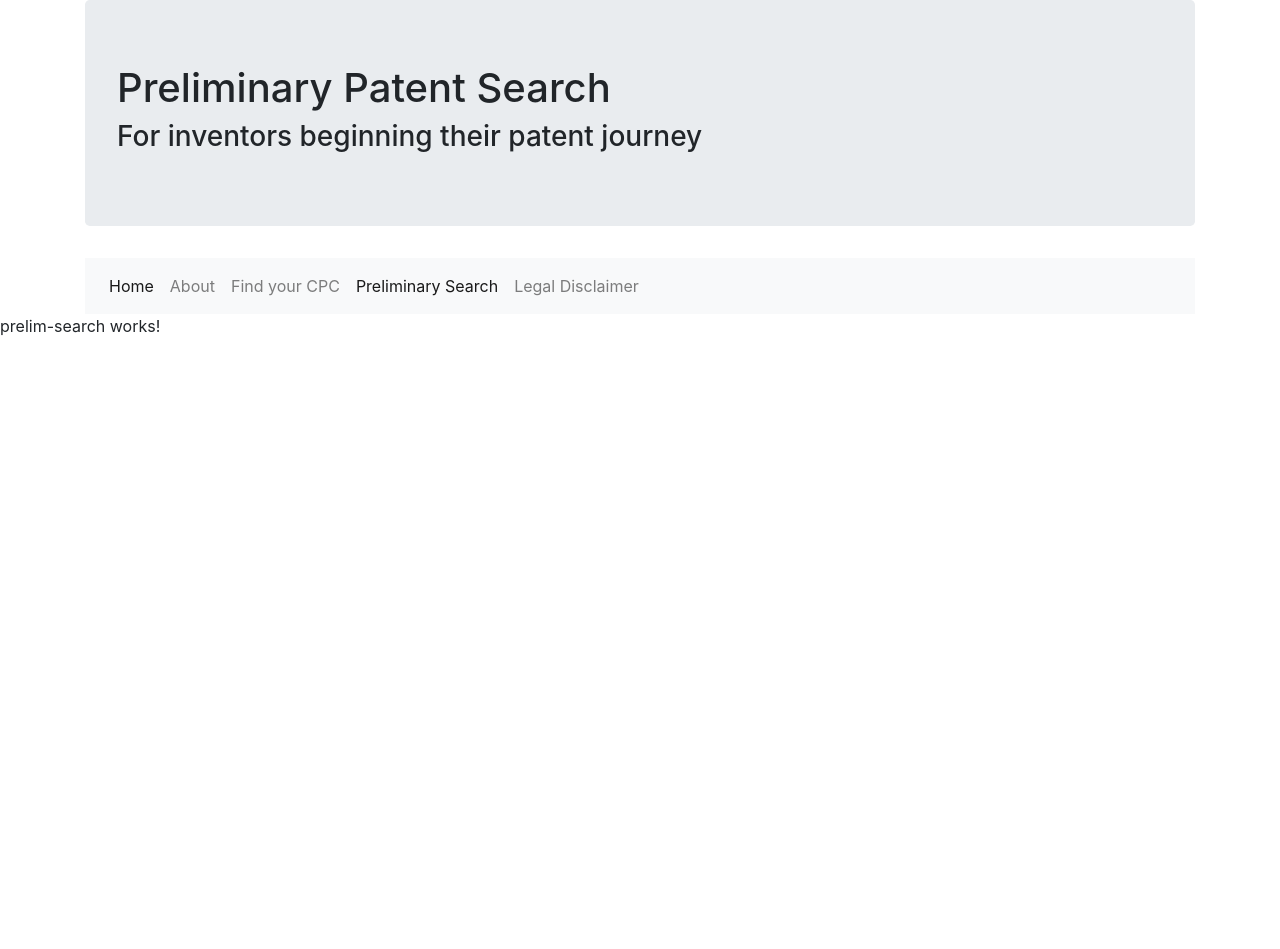
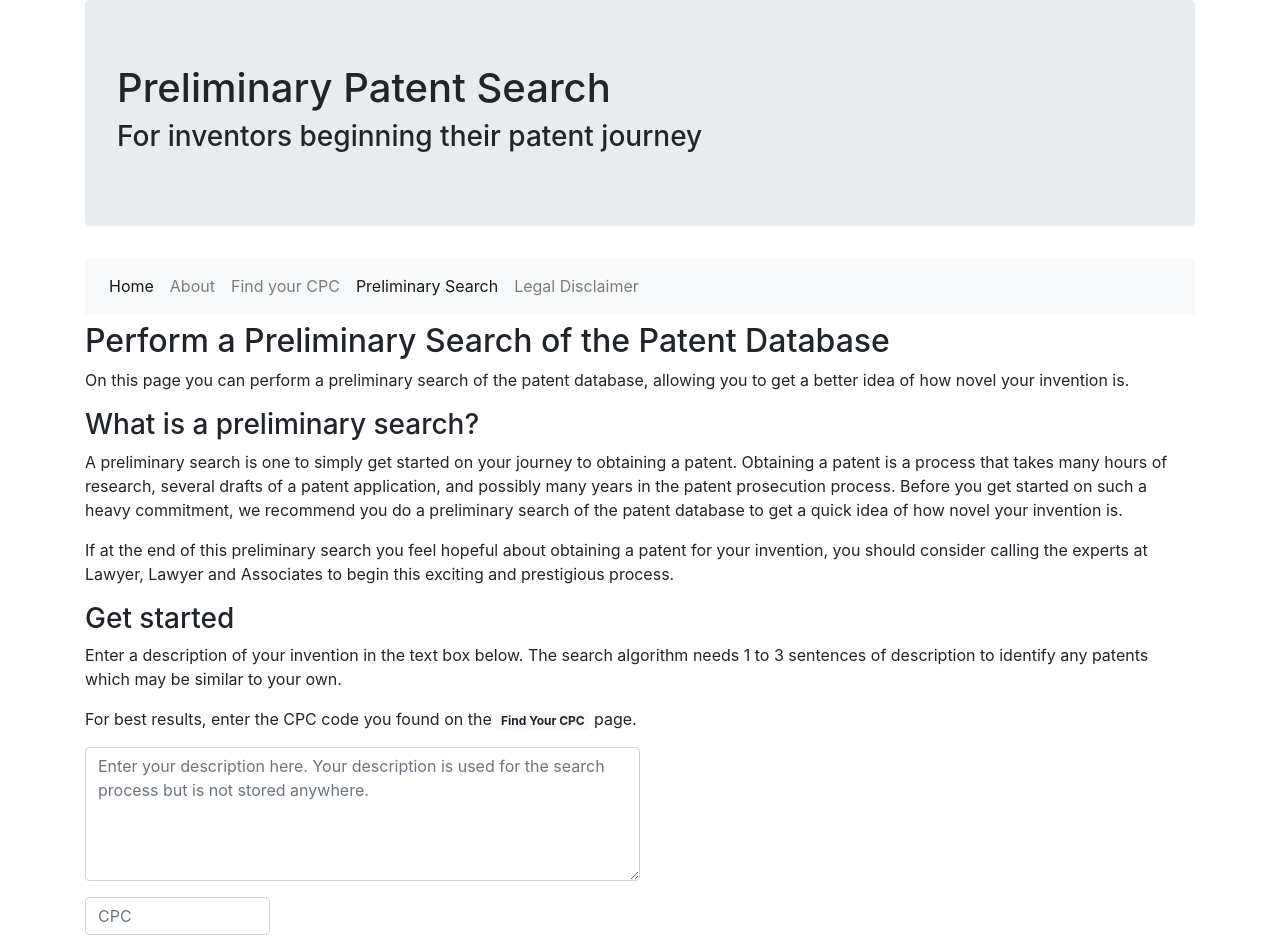
Before and after one commit to Doctor119/patent-helper, an Angular app: page /preliminary-search in a window 1280 px wide. Shown: the top 949 px of the page. Before the commit the page ends 800 px from the top, so only its background shows below. Built offline with nearby package versions, Linux system fonts and the light colour scheme.

Commit message:
built view for the preliminary search page

```diff
--- a/src/app/prelim-search/prelim-search.component.html
+++ b/src/app/prelim-search/prelim-search.component.html
@@ -1 +1,42 @@
-<p>prelim-search works!</p>
+<div class="container pt-2">
+    <h2>Perform a Preliminary Search of the Patent Database</h2>
+    <p>
+        On this page you can perform a preliminary search of the patent database,
+        allowing you to get a better idea of how novel your invention is.
+    </p>
+    <h3>What is a preliminary search?</h3>
+    <p>
+        A preliminary search is one to simply get started on your journey to obtaining a patent.
+        Obtaining a patent is a process that takes many hours of research, several drafts of a
+        patent application, and possibly many years in the patent prosecution process. Before you
+        get started on such a heavy commitment, we recommend you do a preliminary search of the
+        patent database to get a quick idea of how novel your invention is.
+    </p>
+    <p>
+        If at the end of this preliminary search you feel hopeful about obtaining a patent for your
+        invention, you should consider calling the experts at Lawyer, Lawyer and Associates to begin
+        this exciting and prestigious process.
+    </p>
+    <h3>Get started</h3>
+    <p>
+        Enter a description of your invention in the text box below. The search algorithm needs
+        1 to 3 sentences of description to identify any patents which may be similar
+        to your own.
+    </p>
+    <p>
+        For best results, enter the CPC code you found on the <a class="badge badge-light" routerLink="/cpc" routerLinkActive="active">Find Your CPC</a>
+        page.
+    </p>
+    <form>
+        <div class="form-group" id="inventionDescriptionInput">
+            <textarea class="form-control col-sm-6" rows="5" placeholder="Enter your description here. Your description is used for the search process but is not stored anywhere."></textarea>
+        </div>
+        <div class="form-group" id="cpcInput">
+            <input class="form-control col-sm-2" type="text" placeholder="CPC" maxlength="10">
+        </div>
+        <div class="form-group" id="prelim-search-submit-button">
+            <button type="button" class="btn btn-primary">Submit</button>
+        </div>
+    </form>
+
+</div>
```
